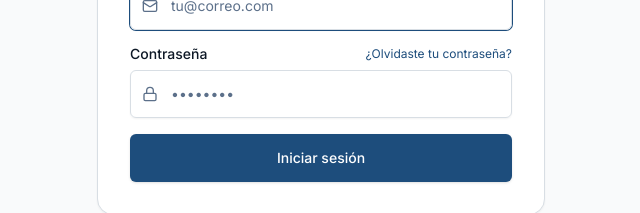
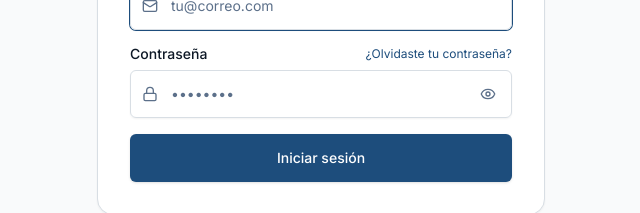
Before and after one commit to alr9110-ui/FactuGo, a React (Vite) app: page /login in a window 1280 px wide. Shown: the part 467-680 px from the top of the page, without its empty margins (319-959 px from the left). Built offline with nearby package versions, Linux system fonts and the light colour scheme.

Commit message:
Add password visibility toggle to login

```diff
--- a/src/pages/Login.jsx
+++ b/src/pages/Login.jsx
@@ -1,11 +1,11 @@
 import React, { useState } from 'react';
 import { Link, useNavigate } from 'react-router-dom';
+import { Eye, EyeOff, LogIn, Mail, Lock, Loader2, Sparkles } from 'lucide-react';
 import { appClient } from '@/api/appClient';
 import { useAuth } from '@/lib/AuthContext';
 import { Button } from '@/components/ui/button';
 import { Input } from '@/components/ui/input';
 import { Label } from '@/components/ui/label';
-import { LogIn, Mail, Lock, Loader2, Sparkles } from 'lucide-react';
 import AuthLayout from '@/components/AuthLayout';
 
 export default function Login() {
@@ -13,6 +13,7 @@ export default function Login() {
   const { checkUserAuth } = useAuth();
   const [email, setEmail] = useState('');
   const [password, setPassword] = useState('');
+  const [showPassword, setShowPassword] = useState(false);
   const [error, setError] = useState('');
   const [loading, setLoading] = useState(false);
 
@@ -30,11 +31,19 @@ export default function Login() {
       setLoading(false);
     }
   };
+
   const startDemo = async () => {
-    setError(''); setLoading(true);
-    try { await appClient.auth.startDemo(); await checkUserAuth(); navigate('/', { replace: true }); }
-    catch (err) { setError(err.message || 'No se pudo iniciar la demostración.'); }
-    finally { setLoading(false); }
+    setError('');
+    setLoading(true);
+    try {
+      await appClient.auth.startDemo();
+      await checkUserAuth();
+      navigate('/', { replace: true });
+    } catch (err) {
+      setError(err.message || 'No se pudo iniciar la demostración.');
+    } finally {
+      setLoading(false);
+    }
   };
 
   return <AuthLayout
@@ -43,19 +52,25 @@ export default function Login() {
     subtitle="Accede a tu cuenta"
     footer={<>¿No tienes cuenta? <Link to="/register" className="text-primary font-medium hover:underline">Regístrate</Link></>}
   >
-    {error && <div className="mb-4 p-3 rounded-lg bg-destructive/10 text-destructive text-sm">{error}</div>}
-    <Button type="button" variant="outline" className="w-full h-12 font-medium" disabled={loading} onClick={startDemo}><Sparkles className="w-4 h-4 mr-2" />Probar demo con datos ficticios</Button>
+    {error && <div className="mb-4 rounded-lg bg-destructive/10 p-3 text-sm text-destructive">{error}</div>}
+    <Button type="button" variant="outline" className="h-12 w-full font-medium" disabled={loading} onClick={startDemo}><Sparkles className="mr-2 h-4 w-4" />Probar demo con datos ficticios</Button>
     <p className="my-4 text-center text-xs text-muted-foreground">La demo se guarda solo en este navegador. No introduzcas datos reales.</p>
     <form onSubmit={handleSubmit} className="space-y-4 border-t pt-4">
       <div className="space-y-2">
         <Label htmlFor="email">Correo electrónico</Label>
-        <div className="relative"><Mail className="absolute left-3 top-1/2 -translate-y-1/2 w-4 h-4 text-muted-foreground" /><Input id="email" type="email" autoComplete="email" autoFocus placeholder="tu@correo.com" value={email} onChange={event => setEmail(event.target.value)} className="pl-10 h-12" required /></div>
+        <div className="relative"><Mail className="absolute left-3 top-1/2 h-4 w-4 -translate-y-1/2 text-muted-foreground" /><Input id="email" type="email" autoComplete="email" autoFocus placeholder="tu@correo.com" value={email} onChange={event => setEmail(event.target.value)} className="h-12 pl-10" required /></div>
       </div>
       <div className="space-y-2">
         <div className="flex items-center justify-between"><Label htmlFor="password">Contraseña</Label><Link to="/forgot-password" className="text-xs text-primary hover:underline">¿Olvidaste tu contraseña?</Link></div>
-        <div className="relative"><Lock className="absolute left-3 top-1/2 -translate-y-1/2 w-4 h-4 text-muted-foreground" /><Input id="password" type="password" autoComplete="current-password" placeholder="••••••••" value={password} onChange={event => setPassword(event.target.value)} className="pl-10 h-12" required /></div>
+        <div className="relative">
+          <Lock className="absolute left-3 top-1/2 h-4 w-4 -translate-y-1/2 text-muted-foreground" />
+          <Input id="password" type={showPassword ? 'text' : 'password'} autoComplete="current-password" placeholder="••••••••" value={password} onChange={event => setPassword(event.target.value)} className="h-12 pl-10 pr-11" required />
+          <button type="button" onClick={() => setShowPassword(visible => !visible)} aria-label={showPassword ? 'Ocultar contraseña' : 'Mostrar contraseña'} aria-pressed={showPassword} className="absolute right-2 top-1/2 -translate-y-1/2 rounded-md p-2 text-muted-foreground hover:bg-muted hover:text-foreground focus:outline-none focus:ring-2 focus:ring-ring">
+            {showPassword ? <EyeOff className="h-4 w-4" /> : <Eye className="h-4 w-4" />}
+          </button>
+        </div>
       </div>
-      <Button type="submit" className="w-full h-12 font-medium" disabled={loading}>{loading ? <><Loader2 className="w-4 h-4 mr-2 animate-spin" />Iniciando sesión...</> : 'Iniciar sesión'}</Button>
+      <Button type="submit" className="h-12 w-full font-medium" disabled={loading}>{loading ? <><Loader2 className="mr-2 h-4 w-4 animate-spin" />Iniciando sesión...</> : 'Iniciar sesión'}</Button>
     </form>
   </AuthLayout>;
 }
```
